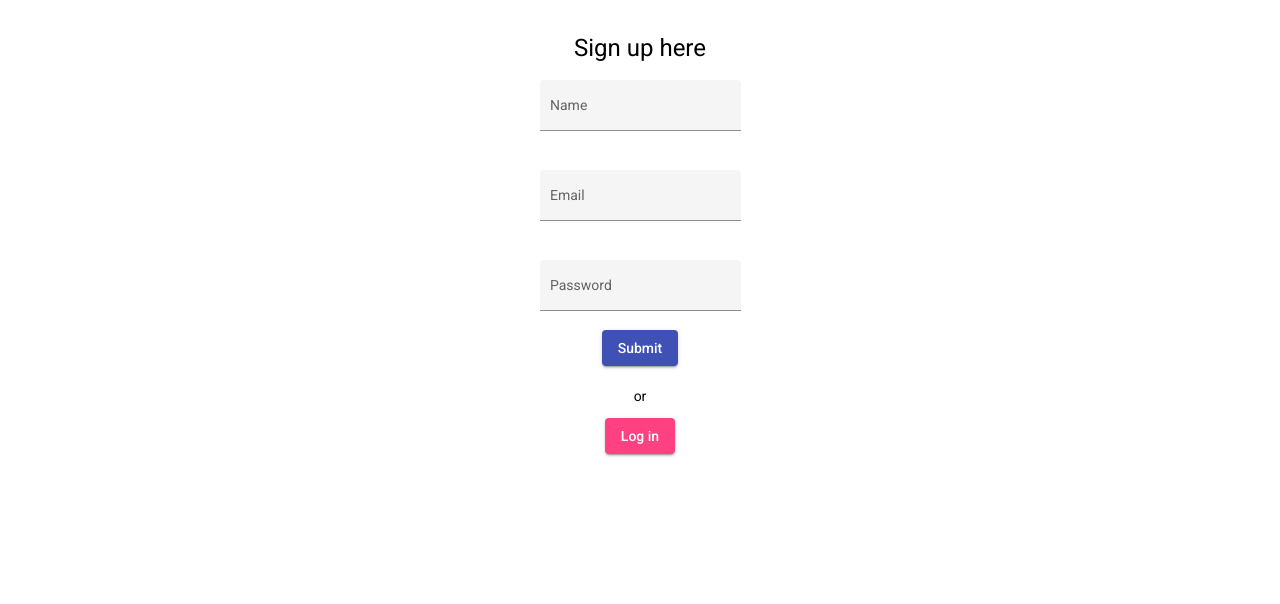
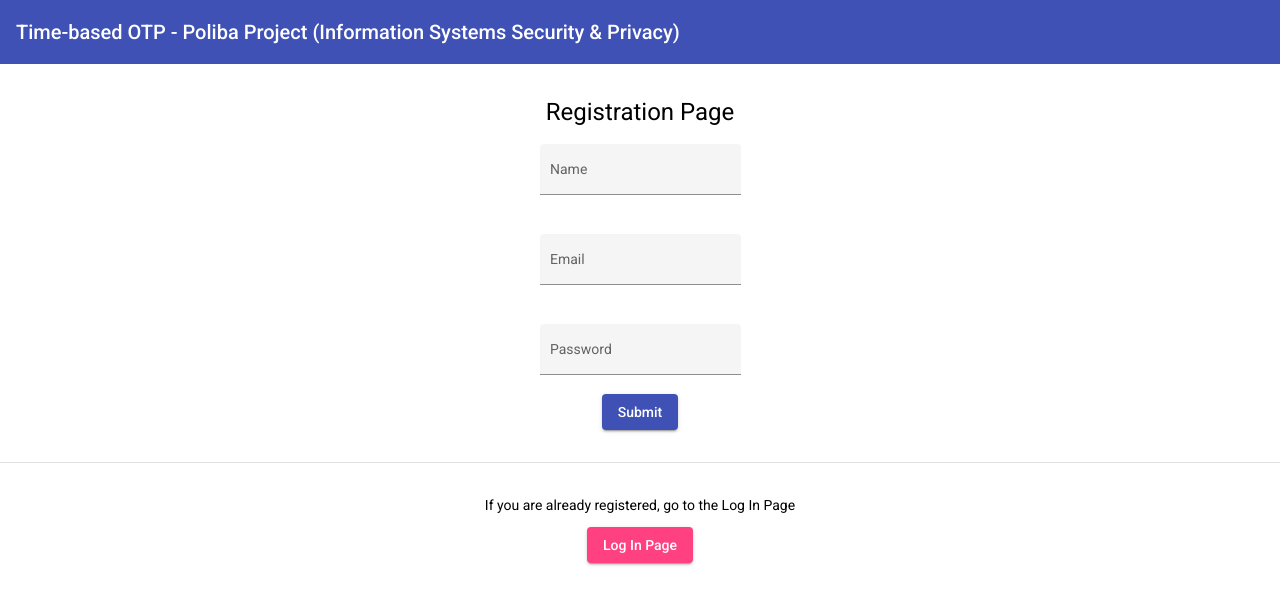
Before and after one commit to federicoder/totp-project-poliba, an Angular app in the folder Client/: page /signup in a window 1280 px wide. Shown: the top 604 px of the page. Built offline with nearby package versions, Linux system fonts and the light colour scheme.

Commit message:
Improved Web App & Fixed Parameter Setting

```diff
--- a/Client/src/app/app.component.html
+++ b/Client/src/app/app.component.html
@@ -1 +1,4 @@
+<mat-toolbar color="primary">
+    <span>Time-based OTP - Poliba Project (Information Systems Security & Privacy)</span>
+</mat-toolbar>
 <router-outlet></router-outlet>
--- a/Client/src/app/app.module.ts
+++ b/Client/src/app/app.module.ts
@@ -18,6 +18,9 @@ import { VerifyCodeComponent } from './verify-code/verify-code.component';
 import { OtpconfigComponent } from './otpconfig/otpconfig.component';
 import { MatSelectModule } from '@angular/material/select';
 import { MatFormFieldModule } from '@angular/material/form-field';
+import { MatToolbarModule } from '@angular/material/toolbar';
+import { MatIconModule } from '@angular/material/icon';
+import { MatDividerModule } from '@angular/material/divider';
 import { HomeComponent } from './home/home.component';
 
 @NgModule({
@@ -32,6 +35,9 @@ import { HomeComponent } from './home/home.component';
     MatCheckboxModule,
     MatFormFieldModule,
     MatSelectModule,
+    MatToolbarModule,
+    MatIconModule,
+    MatDividerModule,
     FormsModule,
   ],
   providers: [
--- a/Client/src/app/login-page/login-page.component.html
+++ b/Client/src/app/login-page/login-page.component.html
@@ -1,21 +1,21 @@
 <div class="center">
-  <h1>Login here</h1>
+
+  <h1>Log In Page</h1>
+
   <mat-form-field class="example-full-width" appearance="fill">
     <mat-label>Email</mat-label>
     <input matInput [(ngModel)]="user.mail" type="mail" autocomplete="off" />
   </mat-form-field>
-  <br />
+  <br>
   <mat-form-field class="example-full-width" appearance="fill">
     <mat-label>Password</mat-label>
     <input matInput [(ngModel)]="user.password" type="password" autocomplete="off" />
   </mat-form-field>
-  <br />
+  <br>
   <mat-checkbox (change)="setParameterOn()">Parametrizza</mat-checkbox>
-  <br />
-  <br />
+  <br>
   <button mat-raised-button color="primary" (click)="loginUser()">Submit</button>
-
-  <br />
-  <p>or</p>
-  <button mat-raised-button color="accent" [routerLink]="['/signup']">Sign up</button>
+  <mat-divider style="width: 100%; margin: 2rem;" [inset]="true"></mat-divider>
+  <p>If you are not already registered, go to the Sign Up Page</p>
+  <button mat-raised-button color="accent" [routerLink]="['/signup']">Sign Up Page</button>
 </div>
--- a/Client/src/app/otpconfig/otpconfig.component.html
+++ b/Client/src/app/otpconfig/otpconfig.component.html
@@ -1,22 +1,21 @@
 <mat-form-field>
   <mat-label>Select Algorithm</mat-label>
-  <mat-select (selectionChange)="setValueOfAlgorithm($event)" disableRipple>
+  <mat-select [(ngModel)]="algorithm" disableRipple>
     <mat-option value="SHA-1">SHA 1</mat-option>
     <mat-option value="SHA-256">SHA 256</mat-option>
     <mat-option value="SHA-512">SHA 512</mat-option>
   </mat-select>
 </mat-form-field>
-
 <form class="digits-form">
   <mat-form-field class="example-full-width">
     <mat-label>Insert Number of digits:</mat-label>
-    <input type="text" name="digitsInput" (input)="setValueOfDigits($event)" [value]="digits"  matInput placeholder="Ex. 6"  />
+    <input type="text" name="digitsInput" [(ngModel)]="digits"  matInput placeholder="Ex. 6"  />
   </mat-form-field>
 </form>
 <form class="period-form">
   <mat-form-field class="example-full-width">
     <mat-label>Insert period:</mat-label>
-    <input type="text" name="periodInput" (input)="setValueOfPeriod($event)" [value]="period" matInput placeholder="Ex. 60"  />
+    <input type="text" name="periodInput" [(ngModel)]="period" matInput placeholder="Ex. 60"  />
   </mat-form-field>
 </form>
 <button mat-raised-button color="primary" (click)="setValues()">Imposta</button>
--- a/Client/src/app/otpconfig/otpconfig.component.ts
+++ b/Client/src/app/otpconfig/otpconfig.component.ts
@@ -6,14 +6,14 @@ import { Component, EventEmitter, OnInit, Output } from '@angular/core';
   styleUrls: ['./otpconfig.component.css'],
 })
 export class OtpconfigComponent implements OnInit {
-  algorithm = '';
-  digits = '';
-  period = '';
+  algorithm:string = '';
+  digits: string = '';
+  period: string = '';
   @Output() dataToSendEmitter = new EventEmitter<{digits: string,algorithm:string, period:string }>();
   constructor() {}
 
   ngOnInit(): void {}
-  setValueOfAlgorithm($event: any) {
+  /* setValueOfAlgorithm($event: any) {
     this.algorithm = $event.value;
   }
   setValueOfPeriod($event: any) {
@@ -21,7 +21,7 @@ export class OtpconfigComponent implements OnInit {
   }
   setValueOfDigits($event: any) {
     this.digits = $event.data;
-  }
+  } */
   setValues() {
     this.dataToSendEmitter.emit({digits: this.digits, algorithm: this.algorithm, period: this.period});
   }
--- a/Client/src/app/sign-up/sign-up.component.html
+++ b/Client/src/app/sign-up/sign-up.component.html
@@ -1,12 +1,12 @@
 <div class="center">
 
-  <h1> Sign up here </h1>
+  <h1>Registration Page</h1>
+
   <mat-form-field class="example-full-width" appearance="fill">
     <mat-label>Name</mat-label>
     <input matInput [(ngModel)]="user.username" type="text" autocomplete="off">
   </mat-form-field>
   <br>
-
   <mat-form-field class="example-full-width" appearance="fill">
     <mat-label>Email</mat-label>
     <input matInput [(ngModel)]="user.mail" type="mail" autocomplete="off">
@@ -18,9 +18,7 @@
   </mat-form-field>
 
   <button mat-raised-button color="primary" (click)="signUp()"> Submit </button>
-  <br>
-  <p>
-    or
-  </p>
-  <button mat-raised-button color="accent" [routerLink]="['/login']"> Log in </button>
+  <mat-divider style="width: 100%; margin: 2rem;" [inset]="true"></mat-divider>
+  <p> If you are already registered, go to the Log In Page </p>
+  <button mat-raised-button color="accent" style="margin-bottom: 2rem;" [routerLink]="['/login']">Log In Page</button>
 </div>
```
